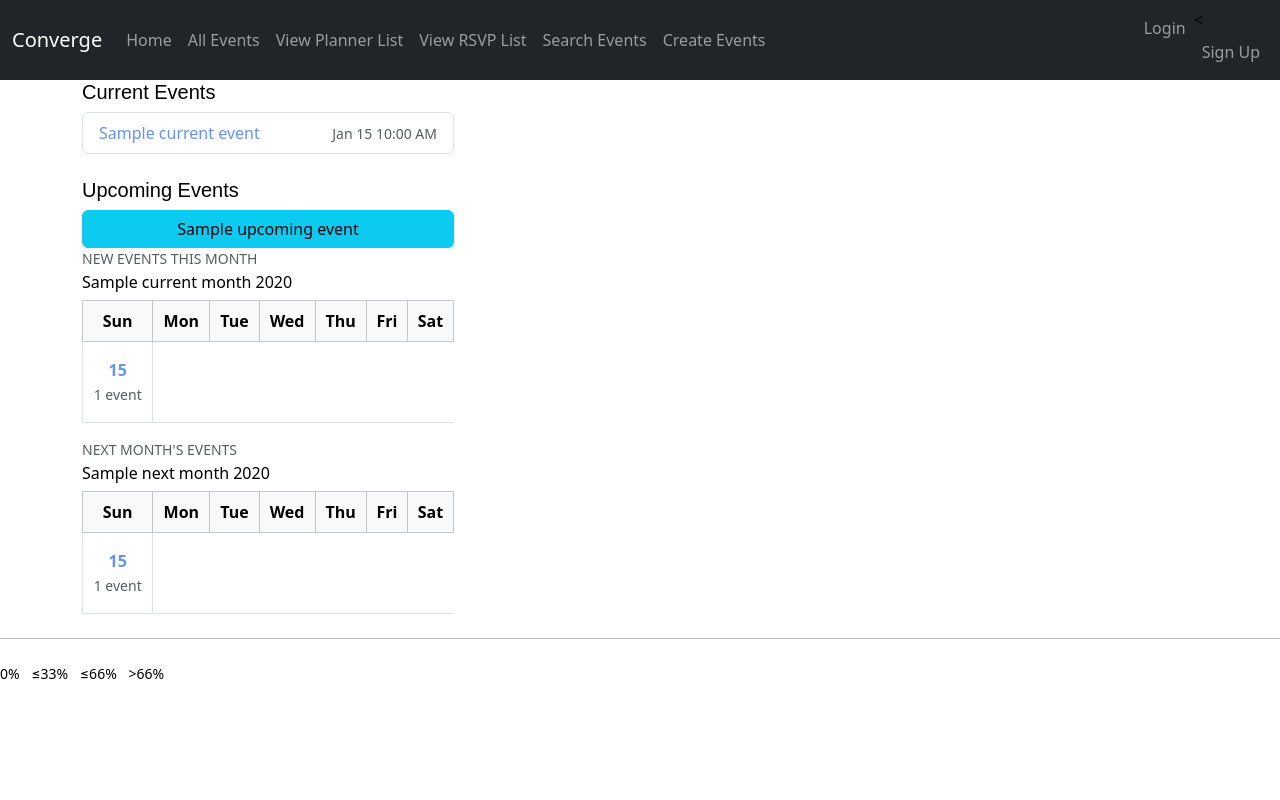
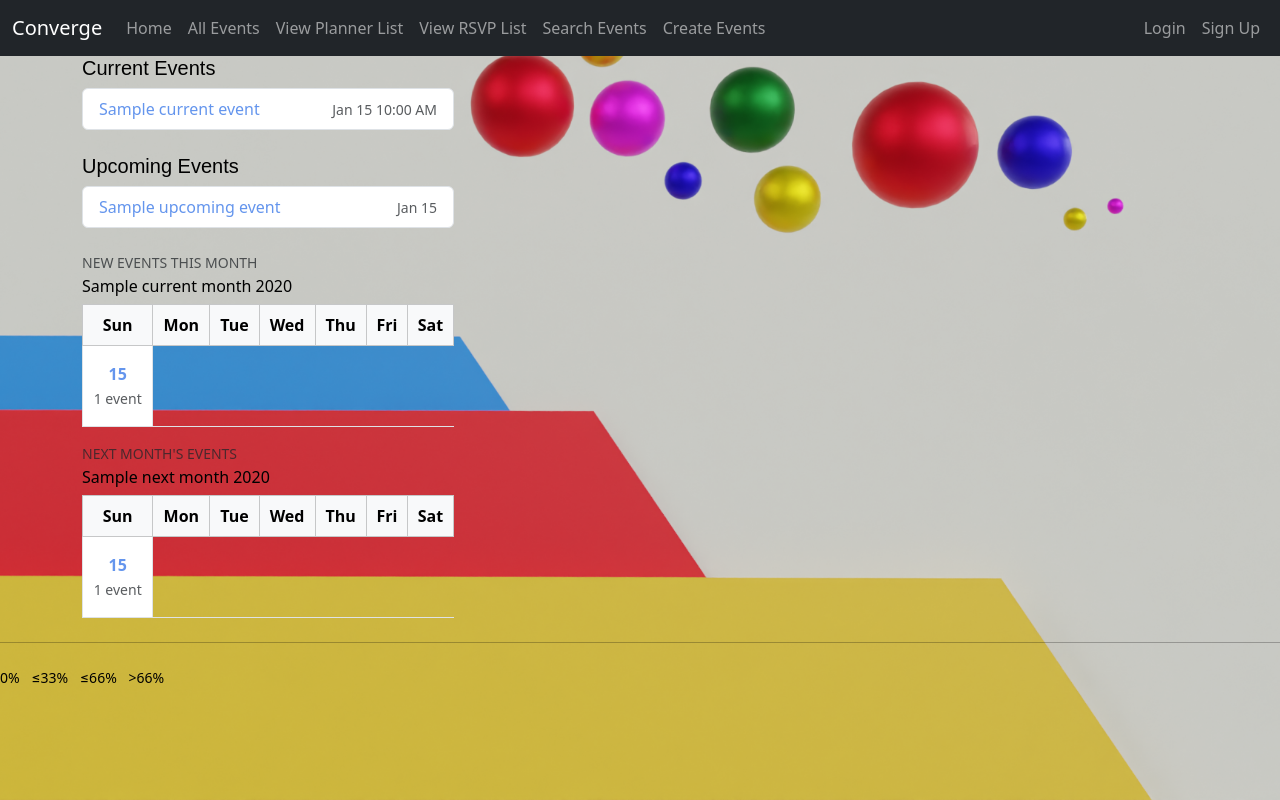
Before and after one commit to Snick3n/Converge---Group-Project, a Django app: template catalog/templates/index.html in a window 1280 px wide. Run offline with Django 5.2, Linux system fonts and the light colour scheme; the template is opened without the code that fills it: most values are stand-ins (such as "Sample title", 1, 10 or a date in 2020).

Commit message:
My final push
Just some general fixes :)

```diff
--- a/catalog/static/css/group_style.css
+++ b/catalog/static/css/group_style.css
@@ -1,7 +1,7 @@
 /*************************************
 HEADING
 **************************************/
-l1  {
+h1  {
  font-family: 'Times New Roman', sans-serif;
  margin: 10px 0;
  font-size: 1.75em;
@@ -32,22 +32,18 @@ a:hover {
 }
 
 body {
-    background-color: white;
-    color: #000000;
+    margin: 0;
+    min-height: 100vh;
+    color: #000;
+    background-color: #fff;
+    background-position: center;
+    background-repeat: no-repeat;
+    background-attachment: fixed;
+    background-size: cover;
+    background-image: url("static/css/img/page_02.png");
 
-}
-
-html, body {
-    height: 100%;
-    margin: 0;
-    padding: 0;
-}
-
-body {
-    background-size: cover;
-    background: url("static/css/page_02.png"): no-repeat fixed center;
-    min-height: 100vh;
 }
 
 body.signup-page {
     background-image: url("static/img/page_01.png");
+}
--- a/catalog/templates/base.html
+++ b/catalog/templates/base.html
@@ -56,7 +56,7 @@
             <li>
                 <a class="nav-link" href="{% url 'login' %}"><span class="glyphicon glyphicon-log-in"></span>Login</a>
             </li>
-            <li><
+            <li>
                 <a class="nav-link" href="{% url 'catalog:signup' %}"><span class="glyphicon glyphicon-log-in"></span>Sign Up</a>
             </li>
         {% endif %}
--- a/catalog/templates/index.html
+++ b/catalog/templates/index.html
@@ -7,8 +7,6 @@
       {% for e in current_events %}
         <li class="list-group-item d-flex justify-content-between align-items-center">
           <a href=" {% url 'catalog:event_detail' e.pk%}">{{ e.name }}</a>
-            <!--this should be <a href="(( e.get_absolute_url ))">(( e.name ))</a>
-                Just replace the parenthesis with Curly Braces-->
           <small class="text-muted">{{ e.date|date:"M j" }} {{ e.time|time:"g:i A" }}</small>
         </li>
       {% empty %}
@@ -17,15 +15,16 @@
     </ul>
 
     <h2 class="h5">Upcoming Events</h2>
-    <div class="d-grid gap-2">
+    <ul class="list-group mb-4">
       {% for e in upcoming_events %}
-        <a class="btn btn-info" href="{% url 'catalog:event_detail' e.pk %}">{{ e.name }}</a>
-          <!-- this should be <a class="btn btn-info" href=" ((e.get_absolute_url)) ">(( e.name ))</a>
-           Just replace the parenthesis with Curly Braces-->
+          <li class="list-group-item d-flex justify-content-between align-items-center">
+          <a href=" {% url 'catalog:event_detail' e.pk%}">{{ e.name }}</a>
+          <small class="text-muted">{{ e.date|date:"M j" }}</small>
+          </li>
       {% empty %}
         <span class="text-muted">No events are planned yet.</span>
       {% endfor %}
-    </div>
+    </ul>
   </section>
   <section class="col-12 col-lg-4">
     <div class="small text-uppercase text-muted mb-1">New Events this Month</div>
--- a/catalog/views.py
+++ b/catalog/views.py
@@ -1,4 +1,4 @@
-from django.shortcuts import render,
+from django.shortcuts import render
 import calendar
 from datetime import date, datetime, timedelta
 from django.urls import reverse
@@ -11,7 +11,7 @@ from django.db.models import Count
 from django.contrib.auth.mixins import LoginRequiredMixin
 from django.contrib.auth.decorators import user_passes_test
 from django.utils.decorators import method_decorator
-from django.shortcuts import get_object_or_404, redirect, render
+from django.shortcuts import get_object_or_404, redirect
 from django.utils.timezone import make_aware
 from django.contrib import messages
 from .forms import SignUpForm
--- a/converge/urls.py
+++ b/converge/urls.py
@@ -1,11 +1,9 @@
 from django.contrib import admin
 from django.urls import path, include
-from django.urls import include
 from catalog import views as catalog_views
 
 urlpatterns = [
     path('admin/', admin.site.urls),
-    path('accounts/', include('accounts.urls')),
     path('', include('catalog.urls')),
     path('accounts/', include('django.contrib.auth.urls')),
 ]
```
